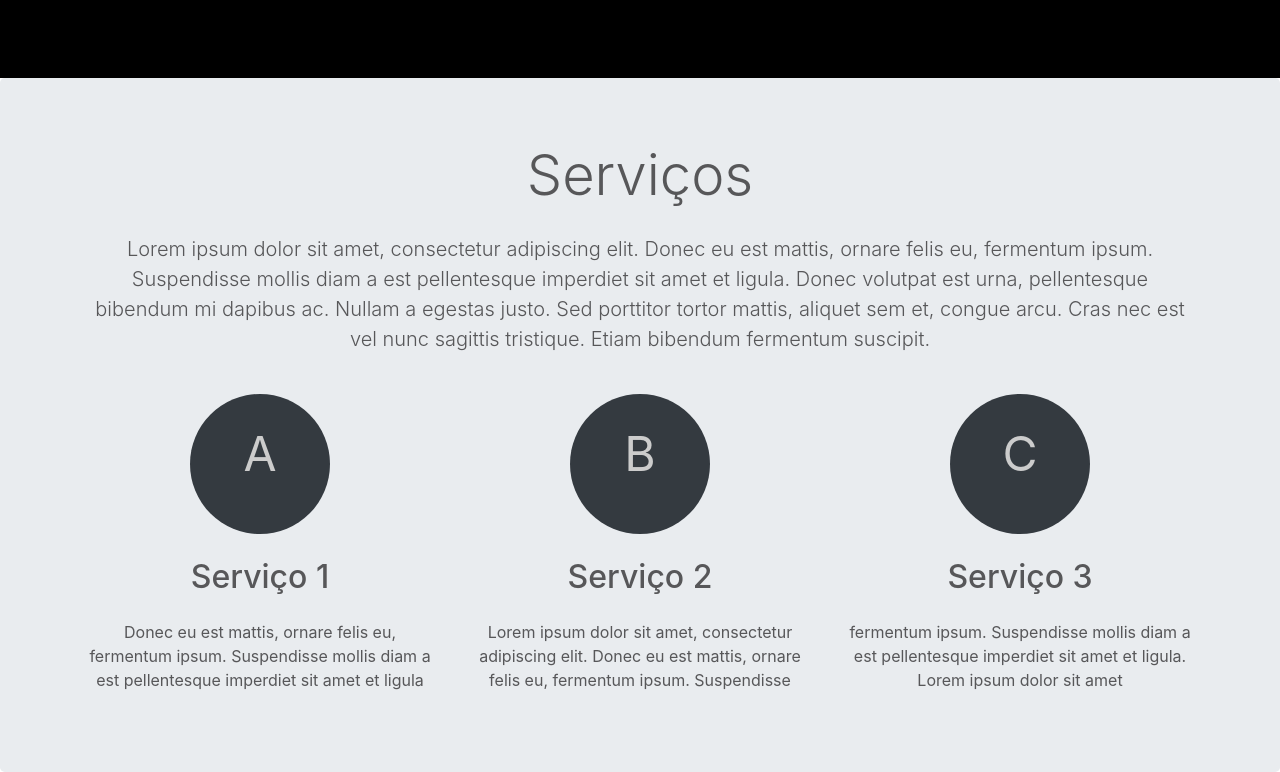
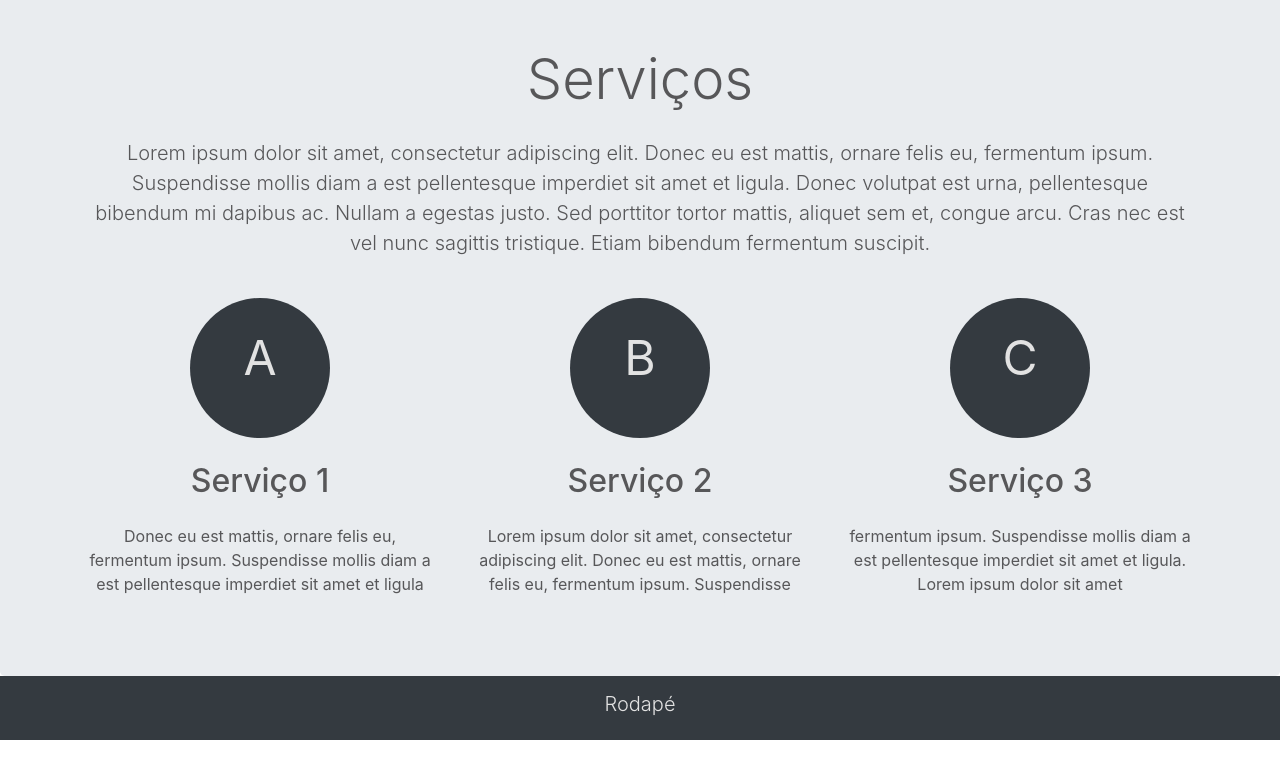
Before and after one commit to omnweb/celke, a Next.js app in the folder site/: page / in a window 1280 px wide. Shown: the part 412-1184 px from the top of the page. After the commit the page ends 1152 px from the top, so only its background shows below. Built offline with nearby package versions, Linux system fonts and the light colour scheme.

Commit message:
Finishing the home page

```diff
--- /dev/null
+++ b/site/components/Footer.js
@@ -0,0 +1,26 @@
+import React from 'react';
+import { Jumbotron, Container } from 'reactstrap';
+
+const Rodape = () => {
+    return (
+        <Jumbotron fluid className="rodape">
+            <style>
+                {
+                    `
+                    .rodape {
+                        background-color: #343a40;
+                        color: #e2e2e2;
+                        margin-bottom: 0rem !important;
+                        padding: 1rem 0rem !important;
+                    }
+                    `
+                }
+            </style>
+            <Container className="text-center">
+                <h2 className="lead">Rodapé</h2>
+            </Container>
+        </Jumbotron>
+    )
+}
+
+export default Rodape
--- a/site/pages/index.js
+++ b/site/pages/index.js
@@ -1,4 +1,5 @@
 import Menu from '../components/Menu'
+import Rodape from '../components/Footer'
 import React from 'react';
 import { Jumbotron, Container } from 'reactstrap';
 
@@ -12,14 +13,15 @@
                         `.descr-top{
                             background-color: #000000;
                             color: #ccc;
-                            margin-bottom: 0 !important;
+                            margin-bottom: 0rem !important;
+                            padding: 1rem 0rem;
                         }
                         .circulo{
                             width:140px;
                             height:140px;
                             background-color: #343a40;
                             font-size:3rem;
-                            color: #ccc;
+                            color: #e2e2e2;;
                             padding:24px;
                         }
                         .centralizar{
@@ -93,7 +95,7 @@
                     </div>
                 </Container>
             </Jumbotron>
-
+            <Rodape />
         </div>
     )
 }
```
